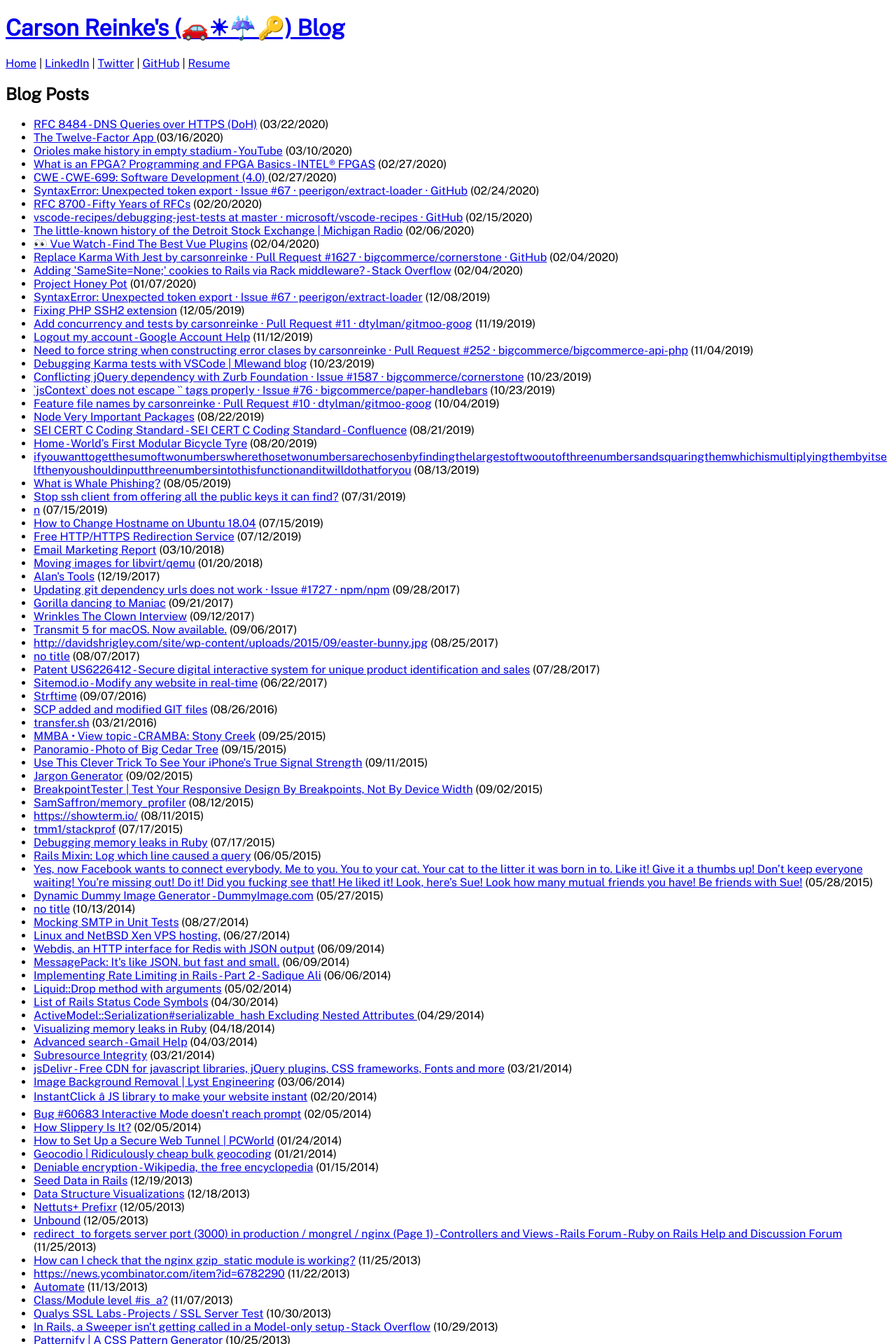
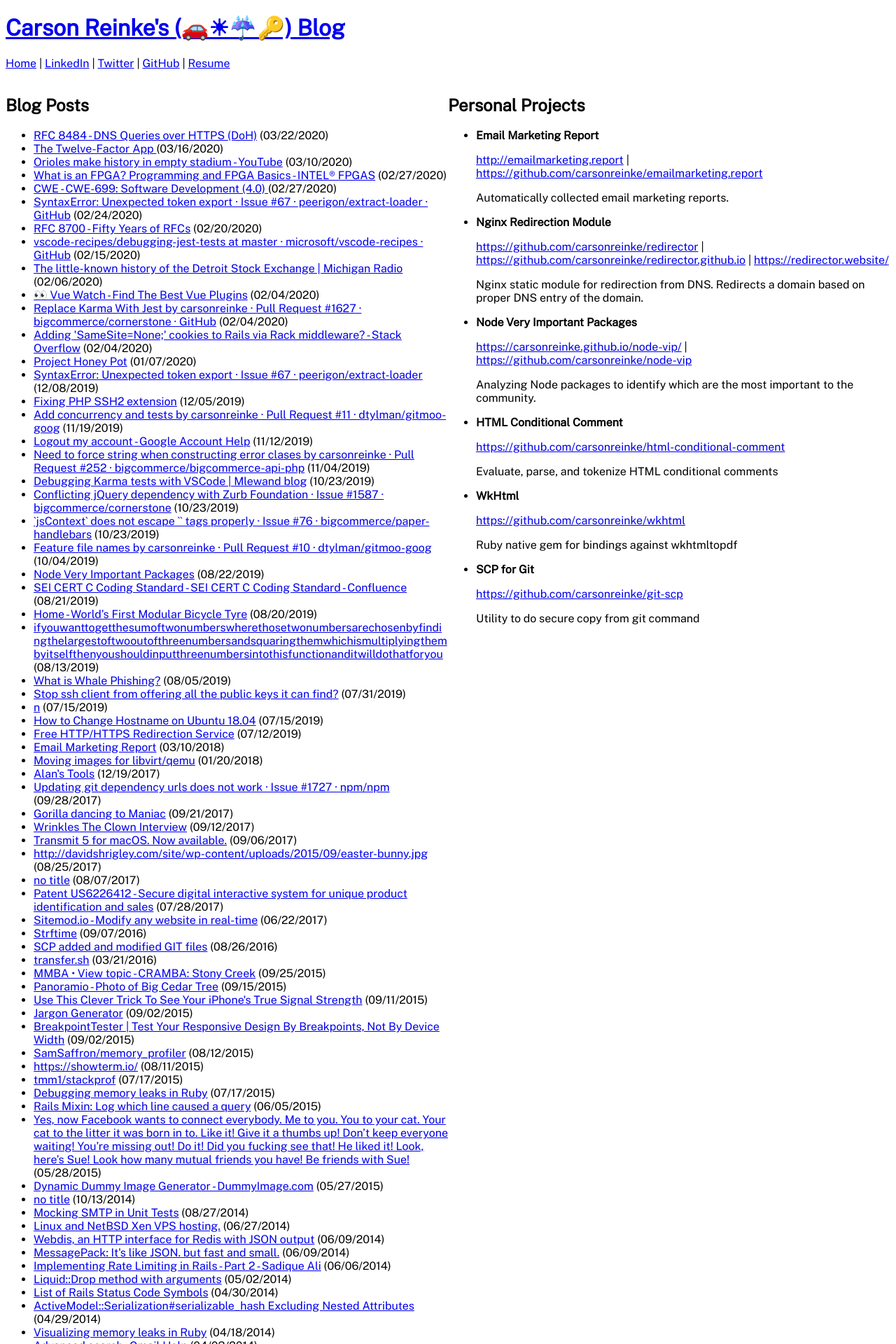
Before and after one commit to carsonreinke/reinke.co, a Jekyll site: the page built from index.html, in a window 1280 px wide. Shown: the top 1920 px of the page at 70% size. Built offline with Jekyll 4.4.1, drawn with Linux system fonts in a browser that asks for light colours.

Commit message:
Added personal projects Added npm run for local Jekyll

```diff
--- /dev/null
+++ b/_data/projects.yml
@@ -0,0 +1,33 @@
+- name: Email Marketing Report
+  links:
+    - http://emailmarketing.report
+    - https://github.com/carsonreinke/emailmarketing.report
+  description: Automatically collected email marketing reports.
+
+- name: Nginx Redirection Module
+  links:
+    - https://github.com/carsonreinke/redirector
+    - https://github.com/carsonreinke/redirector.github.io
+    - https://redirector.website/
+  description: Nginx static module for redirection from DNS. Redirects a domain based on proper DNS entry of the domain.
+
+- name: Node Very Important Packages
+  links:
+    - https://carsonreinke.github.io/node-vip/
+    - https://github.com/carsonreinke/node-vip
+  description: Analyzing Node packages to identify which are the most important to the community.
+
+- name: HTML Conditional Comment
+  links:
+    - https://github.com/carsonreinke/html-conditional-comment
+  description: Evaluate, parse, and tokenize HTML conditional comments
+
+- name: WkHtml
+  links:
+    - https://github.com/carsonreinke/wkhtml
+  description: Ruby native gem for bindings against wkhtmltopdf
+
+- name: SCP for Git
+  links:
+    - https://github.com/carsonreinke/git-scp
+  description: Utility to do secure copy from git command
--- a/assets/css/style.css
+++ b/assets/css/style.css
@@ -27,6 +27,10 @@
     content: '';
 }
 
+h3 {
+    font-size: 1em;
+}
+
 pre {
     overflow: scroll;
 }
@@ -34,3 +38,32 @@
 article img {
     max-width: 100%;
 }
+
+ul.links {
+    list-style-type: none;
+    padding-left: 0;
+}
+
+ul.links > li {
+    display: inline-block;
+}
+
+ul.links > li::after {
+    content: ' |';
+}
+
+ul.links > li:last-child::after {
+    content: '';
+}
+
+div.column {
+    width: 50%;
+    float: left;
+}
+
+@media (max-width: 768px) {
+    div.column {
+        width: auto;
+        float: none;
+    }
+}
--- a/index.html
+++ b/index.html
@@ -3,6 +3,7 @@
 title: Carson Reinke
 ---
 
+<div class="column">
   <h2>Blog Posts</h2>
   <ul>
     {% for post in site.posts %}
@@ -11,3 +12,21 @@
       </li>
     {% endfor %}
   </ul>
+</div>
+
+<div class="column">
+  <h2>Personal Projects</h2>
+  <ul>
+    {% for project in site.data.projects %}
+    <li>
+      <h3>{{ project.name }} </h3>
+      <ul class="links">
+      {% for link in project.links %}
+        <li><a href="{{ link }}">{{ link }}</a></li>
+      {% endfor %}
+      </ul>
+      <p>{{ project.description }}</p>
+    </li>
+    {% endfor %}
+  </ul>
+</div>
--- a/package.json
+++ b/package.json
@@ -12,7 +12,8 @@
   },
   "scripts": {
     "post-url": "node post-url.js",
-    "tweet-url": "node tweet-url.js"
+    "tweet-url": "node tweet-url.js",
+    "dev": "bundle exec jekyll serve"
   },
   "repository": {
     "type": "git",
```
Lines whose indentation alone changed are shown as unchanged.
